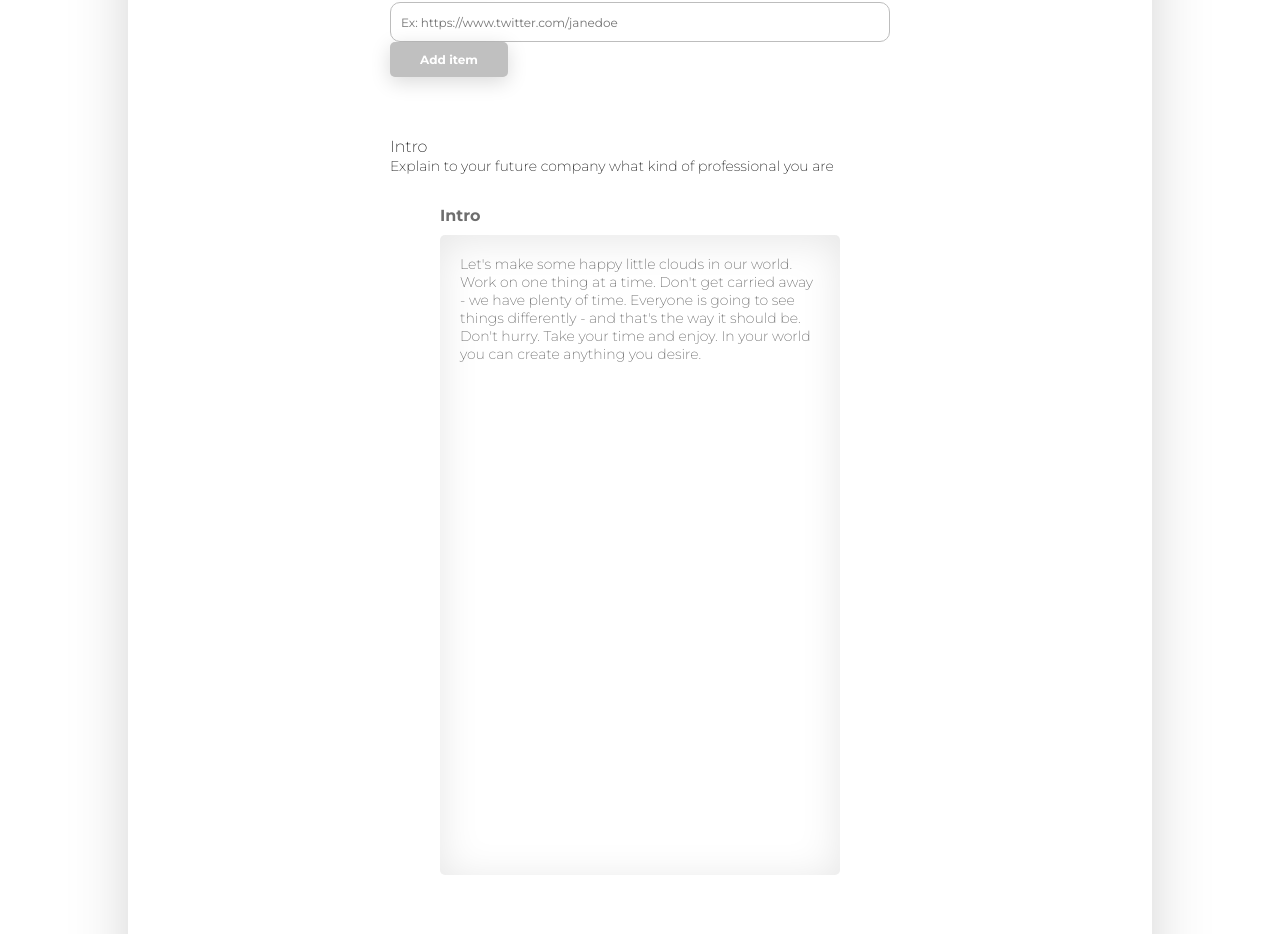
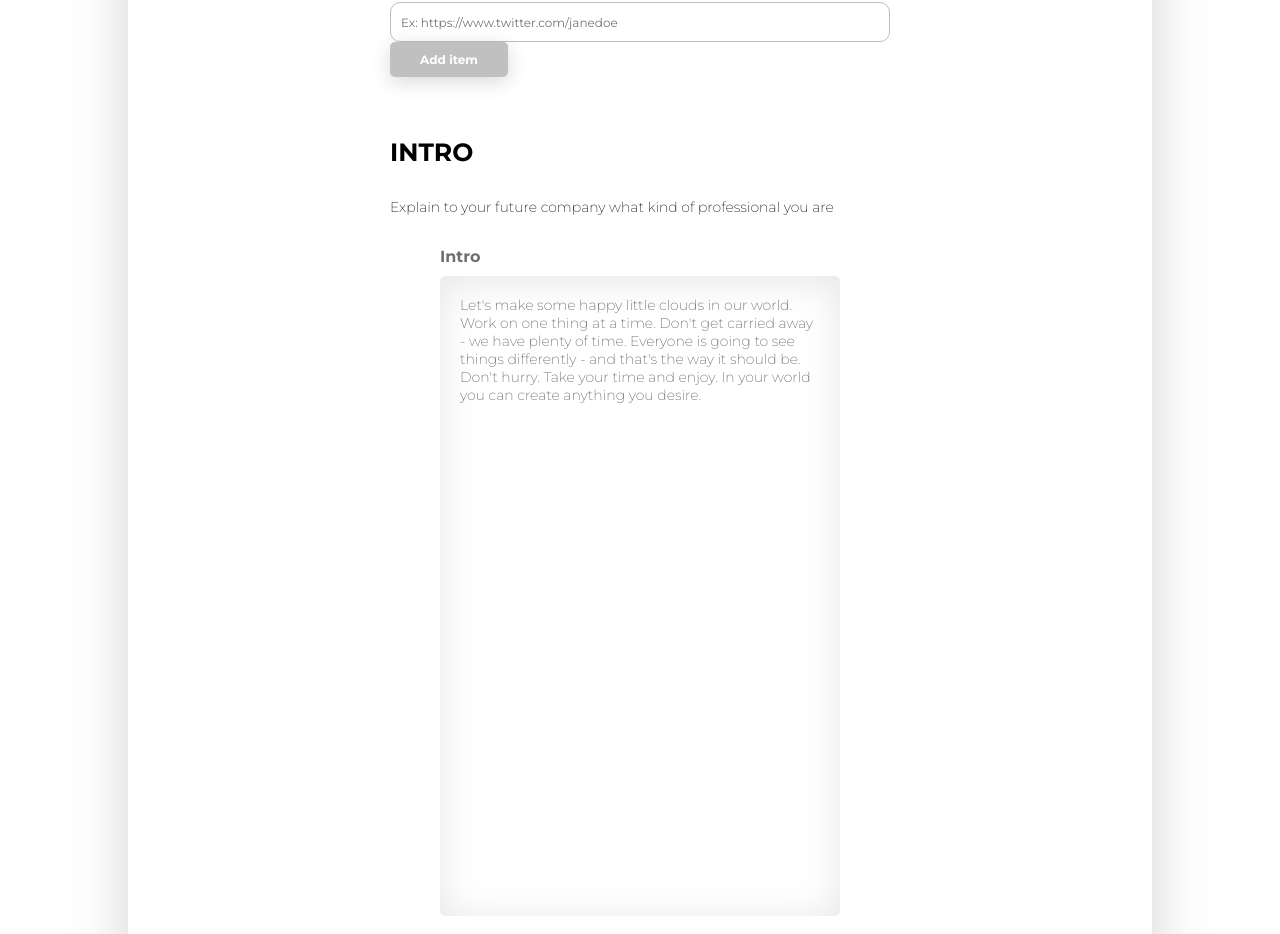
Before and after one commit to sayheylaura/manfred-awesomic-cv, a React (Create React App) app: page /#/ in a window 1280 px wide. Shown: the part 1466-2400 px from the top of the page. Built offline with nearby package versions, Linux system fonts and the light colour scheme.

Commit message:
Fix intro title

```diff
--- a/src/components/FormIntro/index.js
+++ b/src/components/FormIntro/index.js
@@ -7,7 +7,7 @@ class FormIntro extends Component {
     const { handleIntroChange, intro} = this.props;
     return (
       <fieldset className="form__intro">
-        <legend className="form__intro-title">Intro</legend>
+        <legend className="form__section-title">Intro</legend>
         <p className="form__intro-description">
           Explain to your future company what kind of professional you are
         </p>
```
